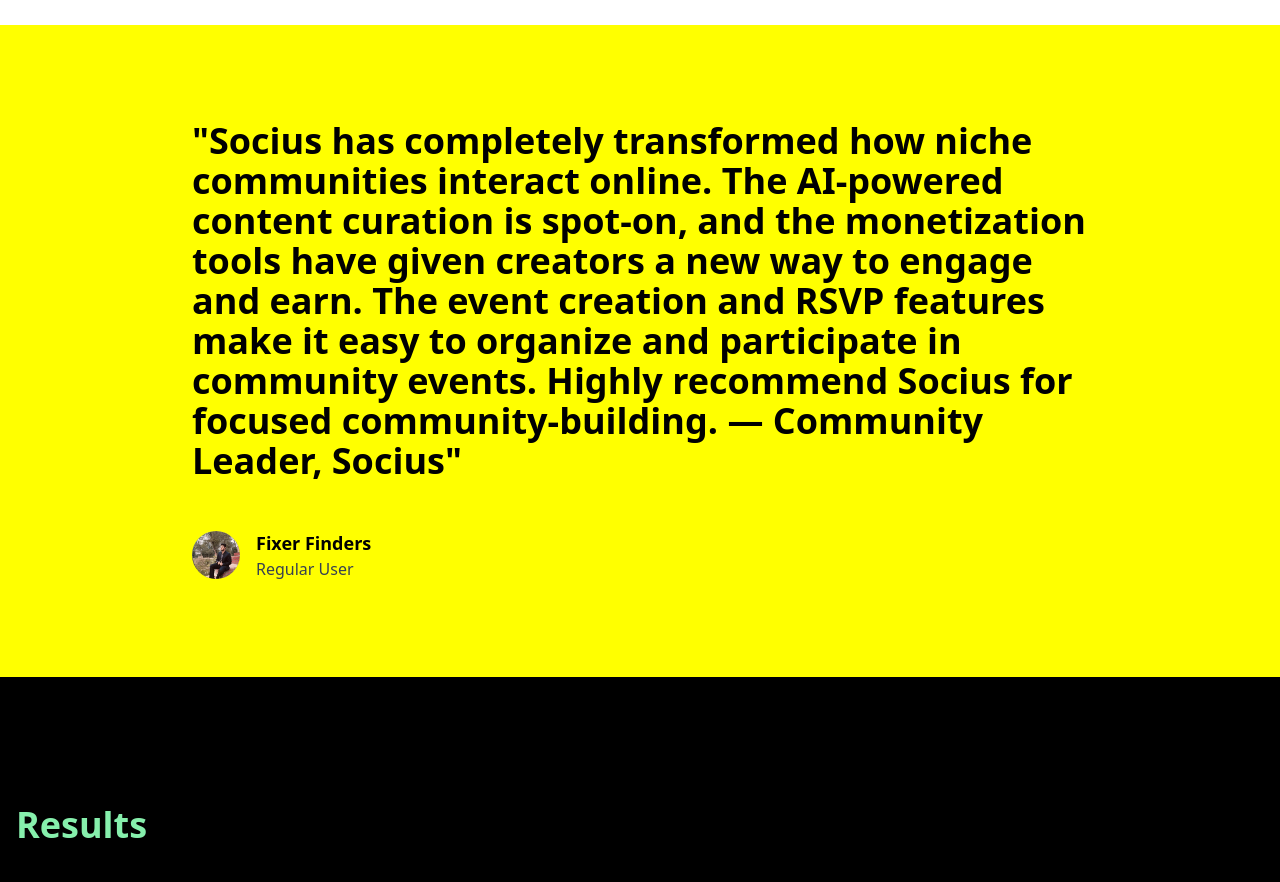
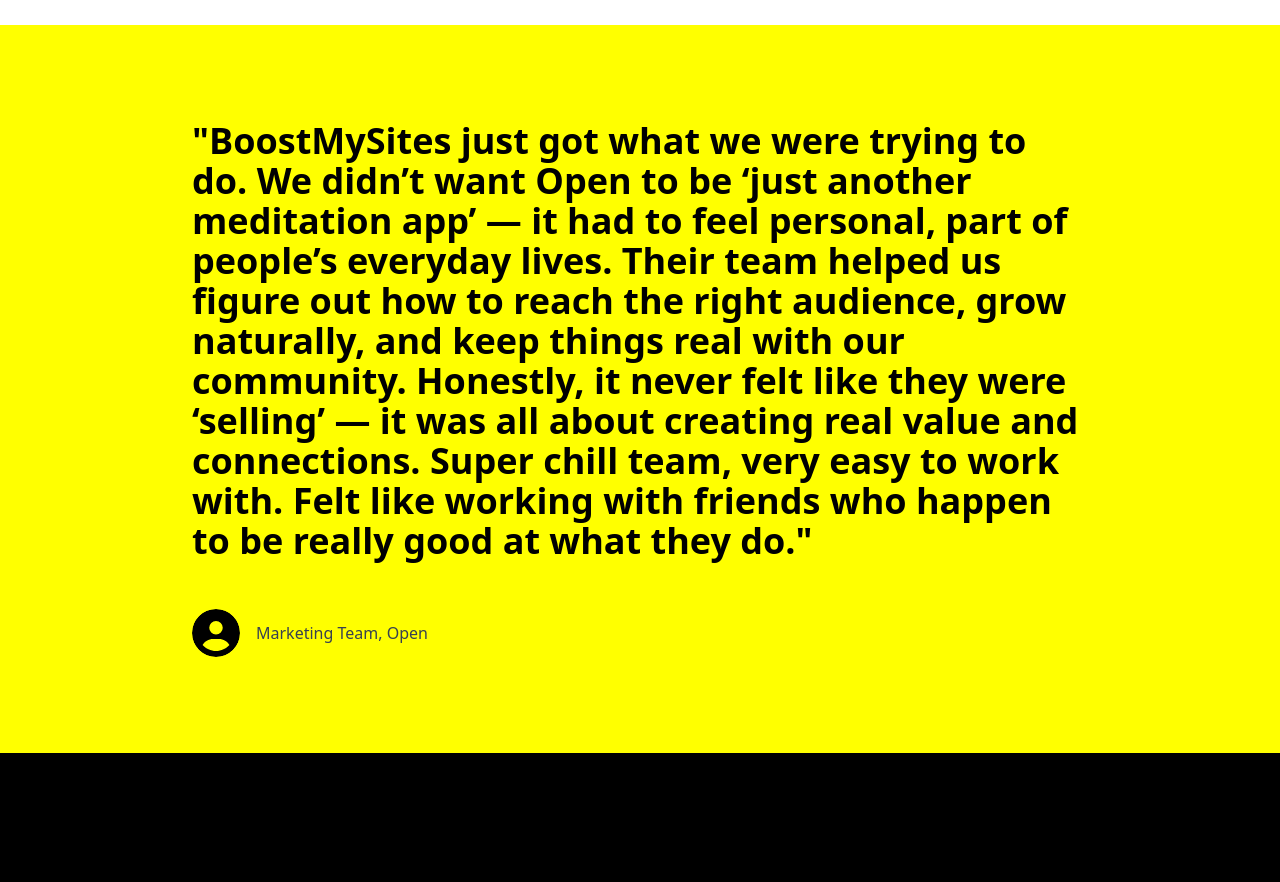
Before and after one commit to remeessalam/bms-services, a React (Vite) app: page /app-development/work/1 in a window 1280 px wide. Shown: the part 4760-5642 px from the top of the page. Built offline with nearby package versions, Linux system fonts and the light colour scheme.

Commit message:
testimonials added

```diff
--- a/src/Components/AppDevComponents/AppDevelopment/Testimonials.jsx
+++ b/src/Components/AppDevComponents/AppDevelopment/Testimonials.jsx
@@ -1,5 +1,6 @@
-import user1 from "../../../assets/websitedevelopment/images/user1.png";
-const Testimonial = ({ review }) => {
+import { FaCircleUser } from "react-icons/fa6";
+// import user1 from "../../../assets/websitedevelopment/images/user1.png";
+const Testimonial = ({ caseStudyDetails }) => {
   return (
     <div
       className=" wrapper bg-[#FFFF00] padding-between flex items-center justify-center"
@@ -8,20 +9,22 @@
       <div className="max-w-4xl">
         <div className="mb-12">
           <p className="text-2xl md:text-3xl lg:text-4xl font-bold leading-relaxed">
-            &quot;{review.content}&quot;
+            &quot;{caseStudyDetails.testimonial}&quot;
           </p>
         </div>
 
         <div className="flex flex-col md:flex-row md:items-center justify-between">
           <div className="flex items-center mb-4 md:mb-0">
-            <img
+            {/* <img
               src={review.userimg}
               alt="Profile"
               className="w-12 h-12 rounded-full mr-4"
-            />
+            /> */}
+            <FaCircleUser className="w-12 h-12 rounded-full mr-4" />
+
             <div>
-              <h3 className="font-bold text-lg">{review.author}</h3>
-              <p className="text-gray-700">{review.position}</p>
+              {/* <h3 className="font-bold text-lg">{review.author}</h3> */}
+              <p className="text-gray-700">{caseStudyDetails.testimonialBy}</p>
             </div>
           </div>
 
--- a/src/caseStudies/appCaseStudies.js
+++ b/src/caseStudies/appCaseStudies.js
@@ -680,6 +680,9 @@
           "Built a highly engaged community with thousands of user-generated posts and participation in in-app challenges.",
       },
     ],
+    testimonial:
+      "BoostMySites just got what we were trying to do. We didn’t want Open to be ‘just another meditation app’ — it had to feel personal, part of people’s everyday lives. Their team helped us figure out how to reach the right audience, grow naturally, and keep things real with our community. Honestly, it never felt like they were ‘selling’ — it was all about creating real value and connections. Super chill team, very easy to work with. Felt like working with friends who happen to be really good at what they do.",
+    testimonialBy: "Marketing Team, Open",
   },
   {
     id: 2,
@@ -691,12 +694,6 @@
       easyparkcaseStudyImage3,
     ],
     secondImageSet: [easyparkcaseStudyImage4, easyparkcaseStudyImage5],
-    // thirdImageSet: [
-    //   breathworkcaseStudyImage5,
-    //   breathworkcaseStudyImage6,
-    //   breathworkcaseStudyImage7,
-    //   breathworkcaseStudyImage8,
-    // ],
     client: "EasyPark",
     businessType: "Mobile App (Parking & EV Charging)",
     industry: "Mobility Services, Smart Cities",
@@ -788,6 +785,9 @@
           "The app now enjoys a wider user base and greater brand awareness in both existing and new markets.",
       },
     ],
+    testimonial:
+      "Partnering with BoostMySites has been a game-changer for us. Their expertise in digital strategy, SEO, and user experience optimization helped us increase our organic app downloads and build a strong online presence in new markets. What stood out was their ability to understand our industry needs and deliver scalable solutions that integrated seamlessly with our existing systems. Thanks to their proactive approach, we’ve been able to enhance customer engagement and position EasyPark as a preferred choice for smart parking and EV charging. Highly recommended for any business aiming for impactful digital growth.",
+    testimonialBy: "Marketing Director, EasyPark Group",
   },
   {
     id: 3,
@@ -897,6 +897,9 @@
           "Achieved top 10 ranking for 'Golf GPS' and 'Golf Scorecard' keywords on the App Store.",
       },
     ],
+    testimonial:
+      "BoostMySites totally got what we were aiming for. We didn’t want to be just another golf app — we wanted golfers to actually enjoy using 18Birdies, whether they’re working on their game or just having fun with friends. Their team helped us improve our app’s visibility, build a stronger community vibe, and keep users coming back. From smart content strategies to boosting engagement, they really nailed it. Super easy to work with and always on point with their ideas.",
+    testimonialBy: "Team 18Birdies",
   },
   {
     id: 4,
@@ -1007,6 +1010,9 @@
           "Built an active fan-driven community with high engagement on real-time reactions & polls.",
       },
     ],
+    testimonial:
+      "BoostMySites really helped us step up our game. We didn’t just want to be another scores app — we wanted to be the go-to spot for real-time sports fans. Their team helped us fine-tune our live updates, personalize content better, and get more people using the app daily. Plus, their content strategies gave a real boost to our organic downloads. Super smooth process, great communication, and they actually get what a sports audience wants. Definitely glad we partnered with them.",
+    testimonialBy: "Team TheScore",
   },
   {
     id: 5,
@@ -1108,5 +1114,8 @@
           "Established a strong brand positioning as a safe, educational, and emotionally engaging digital tool for modern parents.",
       },
     ],
+    testimonial:
+      "Working with BoostMySites was honestly a huge help for us. We had this amazing idea of personalizing bedtime stories with AI, but making sure parents could easily find and trust our app was the real challenge. Their team understood exactly how to boost our visibility, improve the user experience, and create content that really connected with our audience. The best part? They kept things simple and clear — no tech jargon, just solutions that worked. Thanks to them, more families are now discovering and loving AI Bedtime Stories.",
+    testimonialBy: "Founder, AI Bedtime Stories",
   },
 ];
--- a/src/pages/AppDevPages/AppWork.jsx
+++ b/src/pages/AppDevPages/AppWork.jsx
@@ -12,20 +12,17 @@
 import Footer from "../../Components/AppDevComponents/Footer";
 import Header from "../../Components/AppDevComponents/Header";
 import { useParams } from "react-router-dom";
-import {
-  appCaseStudies,
-  openCaseStudy,
-} from "../../caseStudies/appCaseStudies";
+import { openCaseStudy } from "../../caseStudies/appCaseStudies";
 const AppWork = () => {
   const { id } = useParams();
 
-  const { appcasestudy } = appCaseStudies[1];
+  // const { appcasestudy } = appCaseStudies[1];
   // const heroSection = appcasestudy[0];
   // const titleSection = appcasestudy[1];
   // const { aboutTheProject } = appcasestudy[2];
   // const { whyChooseUs } = appcasestudy[3];
   // const { problemsFaced, solutionsOffered } = appcasestudy[4];
-  const { review } = appcasestudy[5];
+  // const { review } = appcasestudy[5];
   // const { developmentProcess } = appcasestudy[6];
   // const { visualouputimages } = appcasestudy[7];
 
@@ -44,7 +41,7 @@
         // solutionsOffered={solutionsOffered}
         caseStudyDetails={caseStudyDetails}
       />
-      <Testimonial review={review} caseStudyDetails={caseStudyDetails} />
+      <Testimonial caseStudyDetails={caseStudyDetails} />
       <DevelopmentProcess
         // developmentProcess={developmentProcess}
         caseStudyDetails={caseStudyDetails}
```
